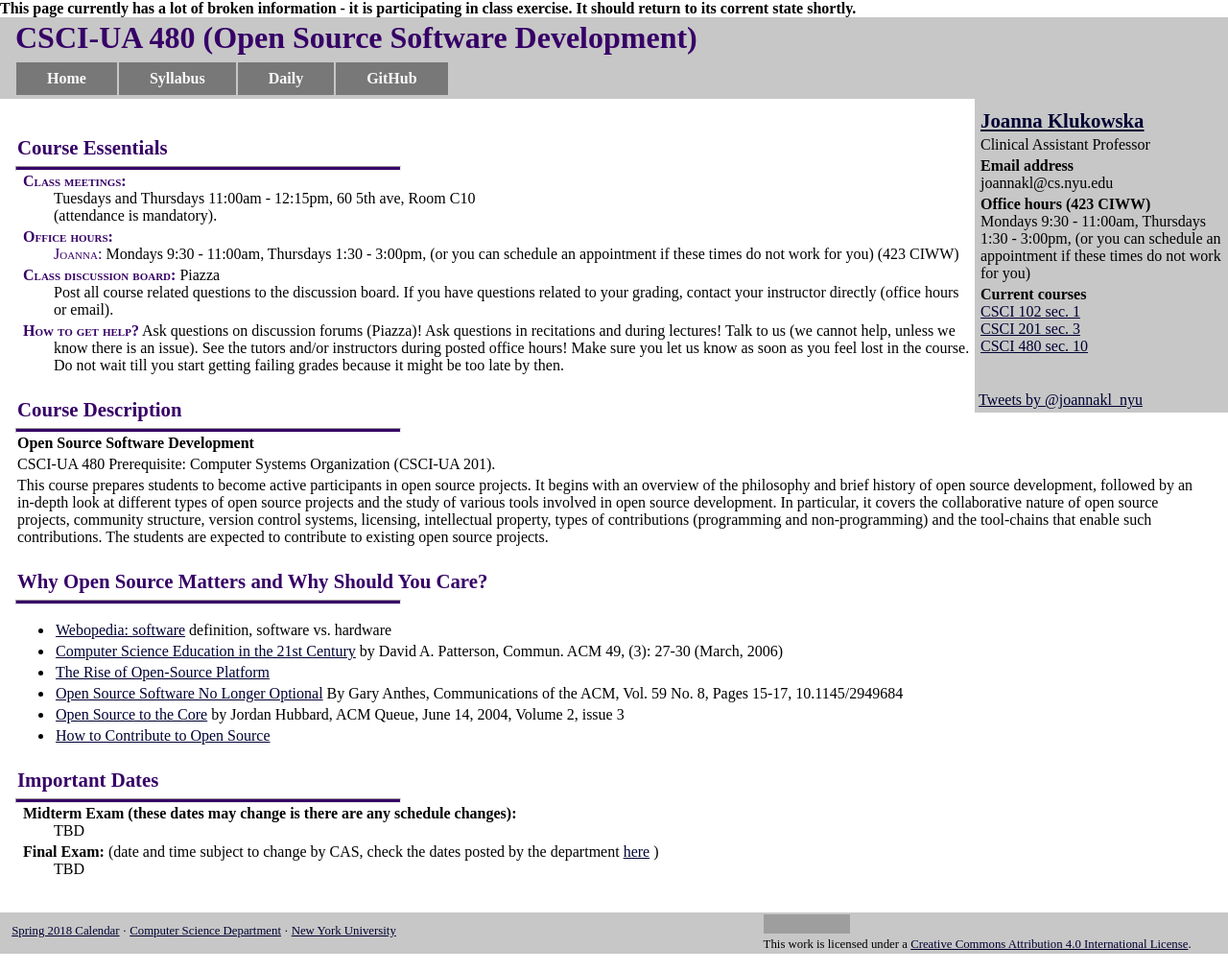
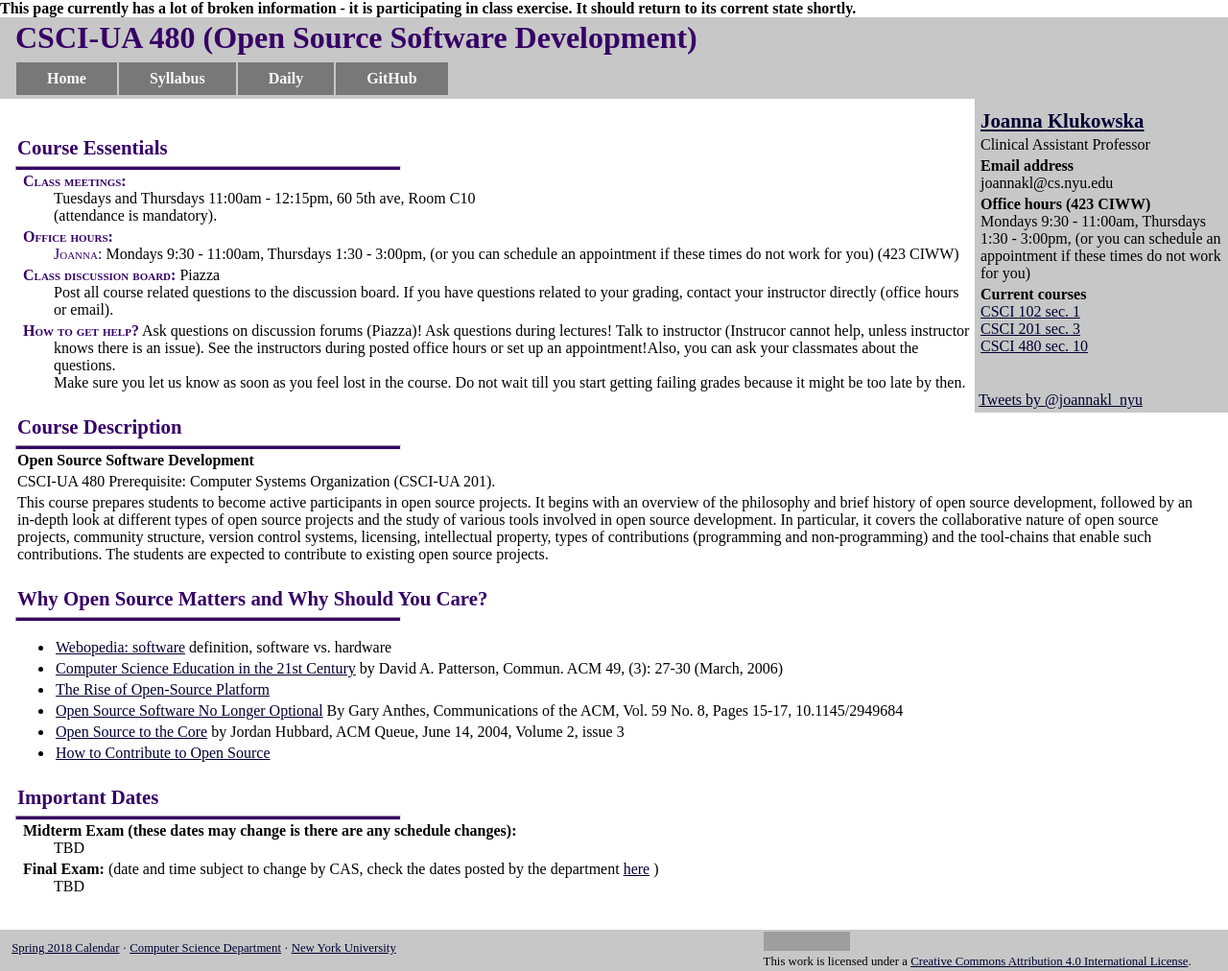
Before and after one commit to joannakl/cs480_s18, a Jekyll site: the page built from index.markdown, in a window 1280 px wide. Shown: the whole page at 96% size. Built offline with Jekyll 4.4.1, drawn with Linux system fonts in a browser that asks for light colours; comment, search, counter and statistics services are not loaded; grey boxes are pictures that could not be loaded.

Commit message:
change the how to help

```diff
--- a/index.markdown
+++ b/index.markdown
@@ -28,9 +28,9 @@ related to your grading, contact your instructor directly (office hours or email
 
 
 <p class="hang" markdown="1"><span class="emph">How to get help?</span>
-Ask questions on discussion forums (Piazza)! Ask questions in recitations and during lectures!
-Talk to us (we cannot help, unless we know there is an issue).
-See the tutors and/or instructors during posted office hours!
+Ask questions on discussion forums (Piazza)! Ask questions during lectures!
+Talk to instructor (Instrucor cannot help, unless instructor knows there is an issue).
+See the instructors during posted office hours or set up an appointment!Also, you can ask your classmates about the questions.
 Make sure you let us know as soon as you feel lost in the course. Do not wait till you
 start getting failing grades because it might be too late by then.
 </p>
```
